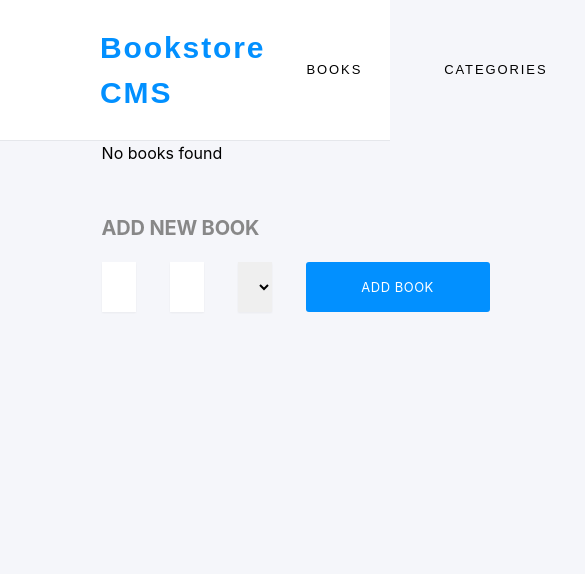
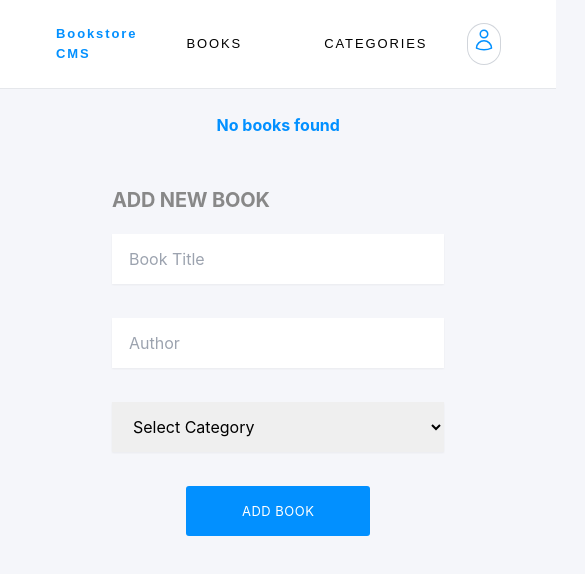
Before and after one commit to RiyaBulia12/Book-Store, a React (Create React App) app: page /books in a window 390 px wide. Shown: the top 574 px of the page, 585 px wide, since content can reach past the window. Built offline with nearby package versions, Linux system fonts and the light colour scheme; no server answers.

Commit message:
Add styles

```diff
--- a/src/App.css
+++ b/src/App.css
@@ -11,7 +11,6 @@
 }
 
 .panel-bg {
-  padding: 1.563rem 6.25rem;
   font-family: 'Montserrat', sans-serif;
   font-size: 0.813rem;
   letter-spacing: 1.9px;
@@ -19,7 +18,7 @@
 }
 
 .logo {
-  font-size: 1.875rem;
+  /* font-size: 1.875rem; */
   font-weight: bold;
   color: var(--azure);
 }
@@ -37,6 +36,10 @@ a:active {
   align-self: center;
 }
 
+.user-icon {
+  color: var(--azure);
+}
+
 .line-2 {
   width: 0.125rem;
   height: 1.5rem;
--- a/src/App.js
+++ b/src/App.js
@@ -5,9 +5,9 @@ import Books from './components/Books';
 
 function App() {
   return (
-    <div className="App">
-      <header className="panel-bg flex center">
-        <h1 className="logo m-auto">
+    <div className="App w-fit lg:w-full">
+      <header className="panel-bg flex center py-6 lg:px-28 px-14">
+        <h1 className="logo m-auto lg:text-3xl">
           Bookstore CMS
         </h1>
         <div className="flex-1">
@@ -20,11 +20,16 @@ function App() {
             </li>
           </ul>
         </div>
-        <div className="p-1 w-10 h-10 rounded-full ring-1 ring-gray-300 profile" />
+        <div className="p-1 w-10 h-10 rounded-full ring-1 ring-gray-300 profile">
+          <svg xmlns="http://www.w3.org/2000/svg" fill="none" viewBox="0 0 24 24" strokeWidth={1.5} stroke="currentColor" className="w-6 h-6 user-icon">
+            <path strokeLinecap="round" strokeLinejoin="round" d="M15.75 6a3.75 3.75 0 11-7.5 0 3.75 3.75 0 017.5 0zM4.501 20.118a7.5 7.5 0 0114.998 0A17.933 17.933 0 0112 21.75c-2.676 0-5.216-.584-7.499-1.632z" />
+          </svg>
+        </div>
+
       </header>
 
       <hr className="h-px bg-gray-200 border-0" />
-      <main>
+      <main className="px-28">
         <Routes>
           <Route path="/books" element={<Books />} />
           <Route path="/categories" element={<Categories />} />
--- a/src/components/BookForm.js
+++ b/src/components/BookForm.js
@@ -12,8 +12,10 @@ const BookForm = () => {
   const [category, setCategory] = useState('');
 
   const addNewBook = () => {
+    if (!title || !category || !author) return;
+
     const newBook = {
-      id: uuidv4(),
+      item_id: uuidv4(),
       category,
       title,
       author,
@@ -30,25 +32,28 @@ const BookForm = () => {
   return (
     <div className="form">
       <h2 className="uppercase form-title">Add New Book</h2>
-      <div className="flex form-items">
+      <div className="flex form-items flex-col lg:flex-row">
         <input
+          required
           type="text"
-          className="w-3/5 shadow-sm"
+          className="lg:w-3/5 shadow-sm"
           placeholder="Book Title"
           id="bookTitle"
           value={title}
           onChange={titleChange}
         />
         <input
+          required
           type="text"
-          className="w-3/5 shadow-sm"
+          className="lg:w-3/5 shadow-sm"
           placeholder="Author"
           id="author"
           value={author}
           onChange={authorChange}
         />
         <select
-          className="w-2/6 shadow-sm"
+          required
+          className="lg:w-2/6 shadow-sm"
           id="categoryList"
           value={category}
           onChange={categoryChange}
@@ -60,7 +65,7 @@ const BookForm = () => {
           <option>Economy</option>
           <option>Science Fiction</option>
         </select>
-        <div className="btn">
+        <div className="btn m-auto">
           <button
             type="button"
             className="uppercase text-white btn-padding"
--- a/src/components/BookList.css
+++ b/src/components/BookList.css
@@ -1,5 +1,5 @@
 main {
-  margin: 0 6.35rem;
+  /* margin: 0 6.35rem; */
 }
 
 .panel {
@@ -75,3 +75,7 @@ ul > li {
   letter-spacing: 0.5px;
   padding: 0.5rem;
 }
+
+.text-blue-600{
+  color: var(--azure);
+}
--- a/src/components/Books.js
+++ b/src/components/Books.js
@@ -16,7 +16,7 @@ const Books = () => {
     <div className="flex flex-col">
       {booksObj.length > 0
         ? <BookList bookList={booksObj} />
-        : <p>No books found</p>}
+        : <p className="logo text-center pt-6">No books found</p>}
       <BookForm />
     </div>
   );
--- a/src/components/Categories.js
+++ b/src/components/Categories.js
@@ -19,7 +19,7 @@ const Categories = () => {
           Check Status
         </button>
       </div>
-      <span>{categoriesObj}</span>
+      <span className="logo">{categoriesObj}</span>
     </div>
   );
 };
```
